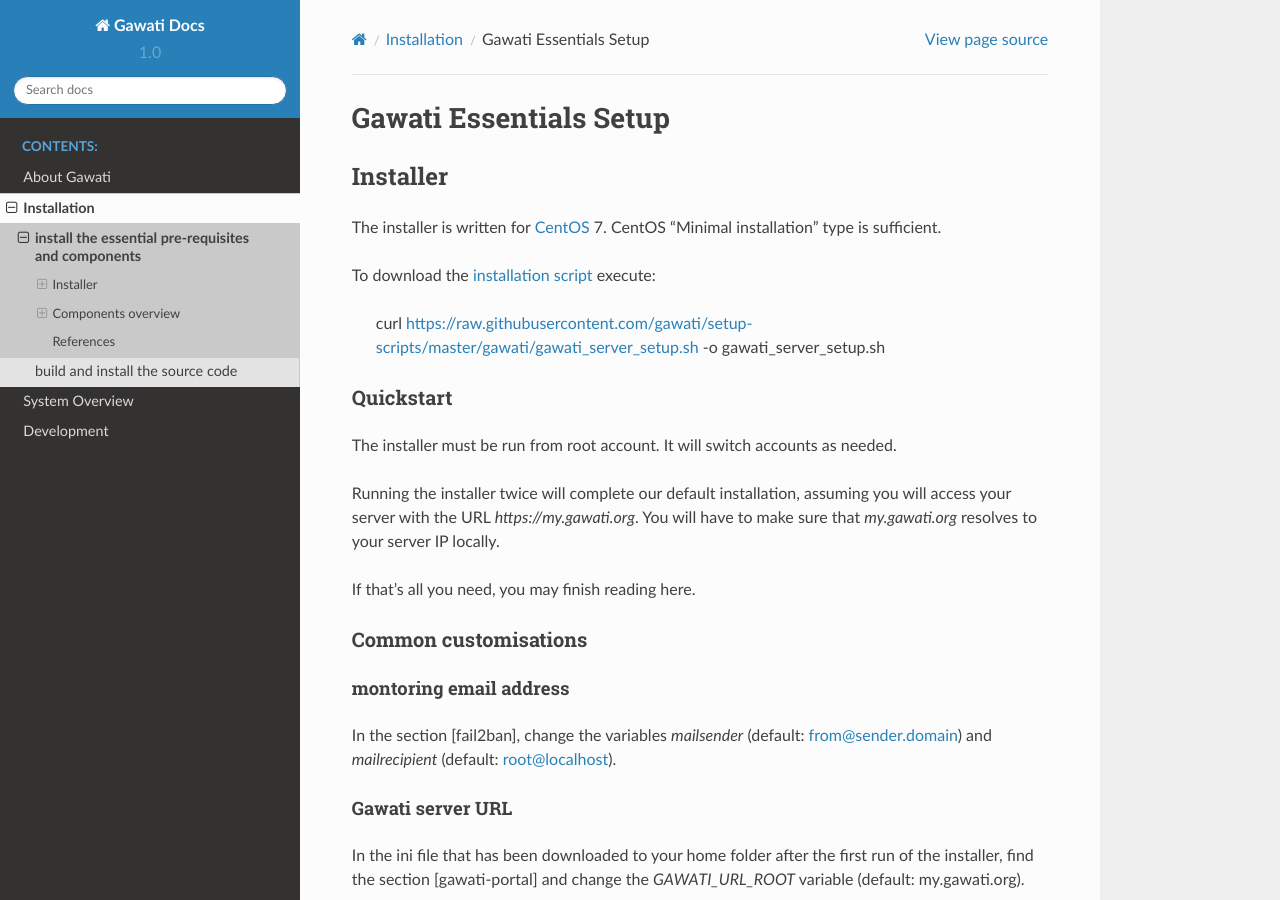
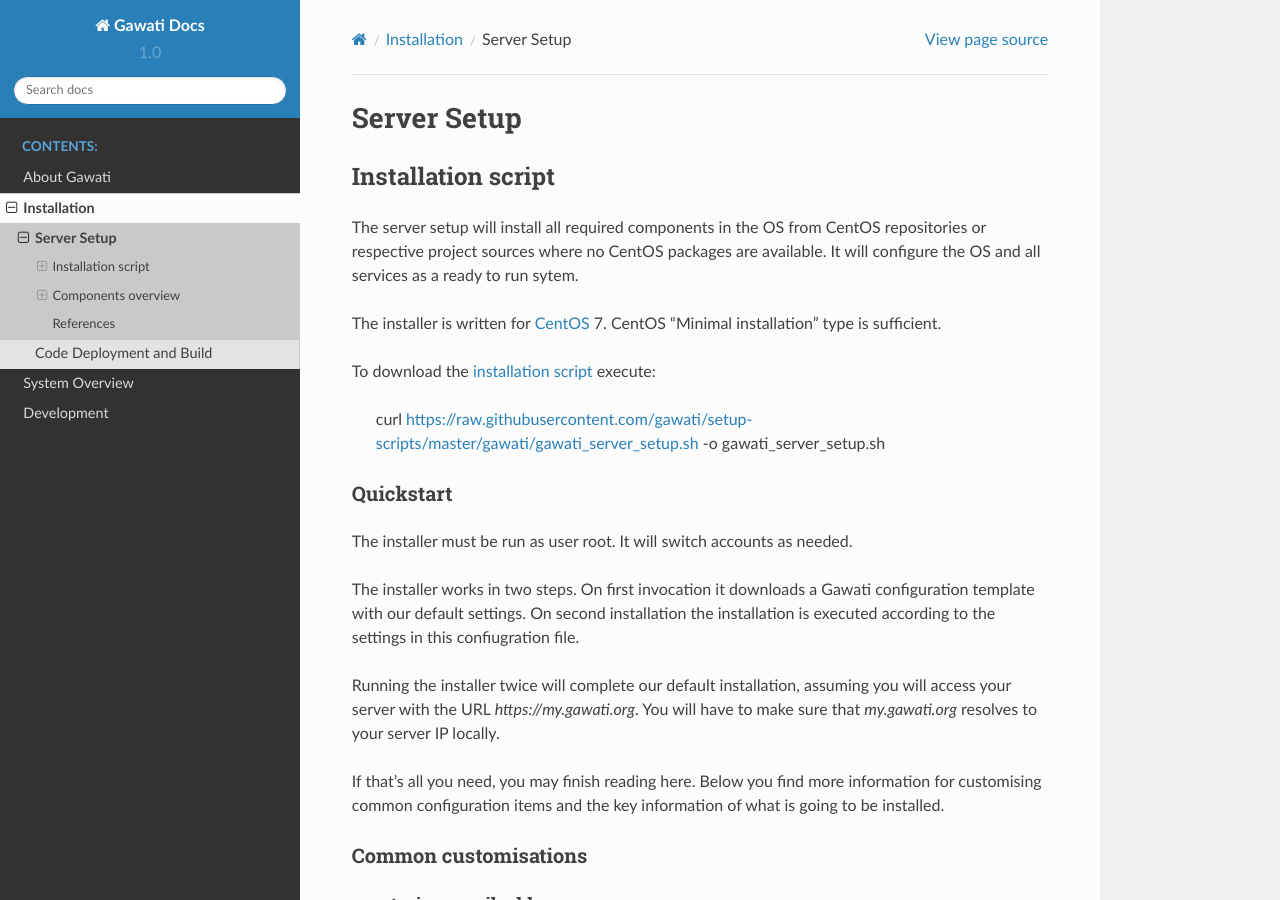
Before and after one commit to gawati/gawati-docs, a Sphinx documentation site: the page built from docs/source/setup/setup-essentials.rst, in a window 1280 px wide and 900 px high. Built offline with Sphinx 7.4.7 and the Read the Docs theme 2.0.0, drawn with Linux system fonts in a browser that asks for light colours.

Commit message:
Make use of sphinx self organisation

```diff
--- a/docs/source/setup/index.rst
+++ b/docs/source/setup/index.rst
@@ -1,11 +1,9 @@
 Installation
 ############
-
-The setup is split into two parts.
 
 .. toctree::
    :maxdepth: 2
    :caption: Installation:
 
-   install the essential pre-requisites and components <setup-essentials>
-   build and install the source code <setup-code>
+   setup-essentials
+   setup-code
--- a/docs/source/setup/setup-code.rst
+++ b/docs/source/setup/setup-code.rst
@@ -1,5 +1,5 @@
-Gawati Code Setup
-#################
+Code Deployment and Build
+#########################
 
 Introduction
 ************
--- a/docs/source/setup/setup-essentials.rst
+++ b/docs/source/setup/setup-essentials.rst
@@ -1,8 +1,12 @@
-Gawati Essentials Setup
-#######################
+Server Setup
+############
 
-Installer
-*********
+Installation script
+*******************
+
+The server setup will install all required components in the OS from CentOS
+repositories or respective project sources where no CentOS packages are available.
+It will configure the OS and all services as a ready to run sytem.
 
 The installer is written for `CentOS`_ 7. CentOS "Minimal installation" type
 is sufficient.
@@ -14,13 +18,19 @@ To download the `installation script`_ execute:
 Quickstart
 ==========
 
-The installer must be run from root account. It will switch accounts as needed.
+The installer must be run as user root. It will switch accounts as needed.
+
+The installer works in two steps. On first invocation it downloads a Gawati
+configuration template with our default settings. On second installation the
+installation is executed according to the settings in this confiugration file.
 
 Running the installer twice will complete our default installation, assuming you
 will access your server with the URL *https://my.gawati.org*. You will have to
 make sure that *my.gawati.org* resolves to your server IP locally.
 
-If that's all you need, you may finish reading here.
+If that's all you need, you may finish reading here. Below you find more
+information for customising common configuration items and the key information
+of what is going to be installed.
 
 Common customisations
 =====================
```
